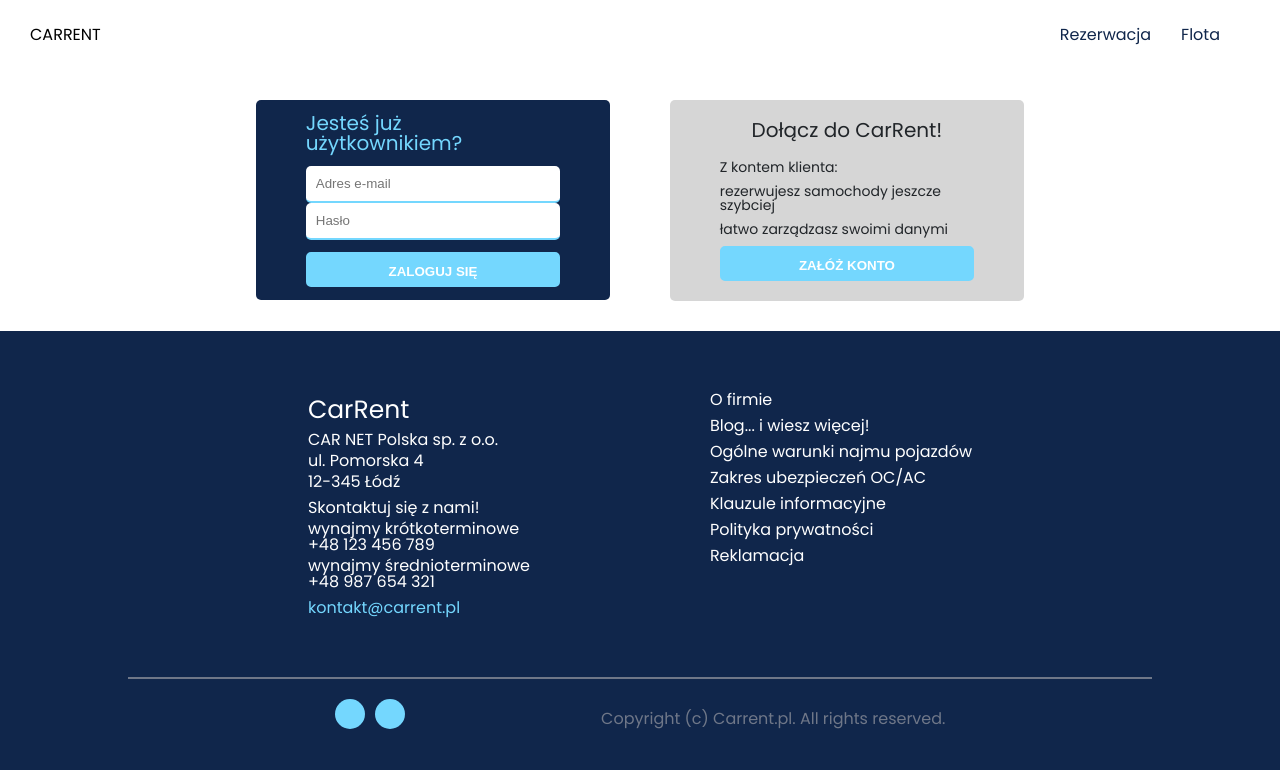
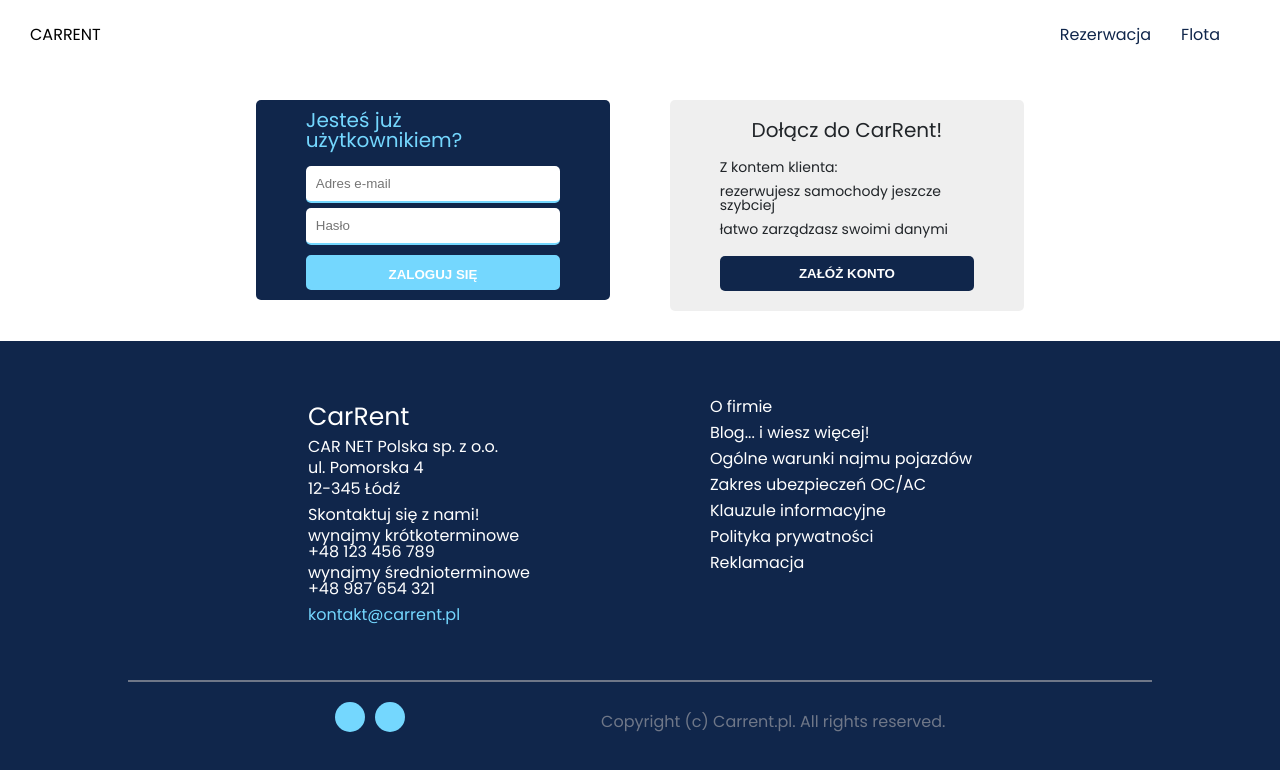
Before and after one commit to theWebCookie/car-rental, a Next.js app: page /login in a window 1280 px wide. Shown: the top 770 px of the page. Built offline with nearby package versions, Linux system fonts and the light colour scheme.

Commit message:
refactor: fix ui styles

```diff
--- a/app/ui/login/login.css
+++ b/app/ui/login/login.css
@@ -43,7 +43,7 @@
 .register-wrapper {
   color: #212529;
   width: 45%;
-  background-color: #d6d6d6;
+  background-color: rgba(214, 214, 214, 40%);
   padding: 20px 0;
   display: flex;
   justify-content: center;
@@ -85,8 +85,10 @@
   margin: 15px 0;
 }
 
-.register-form form input {
-  margin: 5px 0;
+.register-form span {
+  font-size: 12px;
+  margin-top: 10px;
+  margin-bottom: 10px;
 }
 
 .login-form,
@@ -98,11 +100,24 @@
   display: none;
 }
 
+.register-wrapper .register-btn {
+  background-color: #10264b;
+  border: none;
+}
+
 .register-form.hidden,
 .register-btn.hidden,
-.login-btn.hidden,
-input[type='submit'].hidden {
+.ui-btn.hidden {
   display: none;
+}
+
+.register-wrapper .ui-btn {
+  margin-top: 10px;
+}
+
+.login-container div .ui-input,
+.register-wrapper .ui-input {
+  margin-top: 5px;
 }
 
 @media only screen and (max-width: 768px) {
--- a/app/ui/main/main-section/main-section.css
+++ b/app/ui/main/main-section/main-section.css
@@ -64,3 +64,9 @@
 .main-heading h2 {
   font-size: 32px;
 }
+
+@media only screen and (max-width: 768px) {
+  .main-section {
+    margin-top: 30px;
+  }
+}
```
Also changed, not shown: app/ui/main/hero/hero.css (+9 -2 lines).
